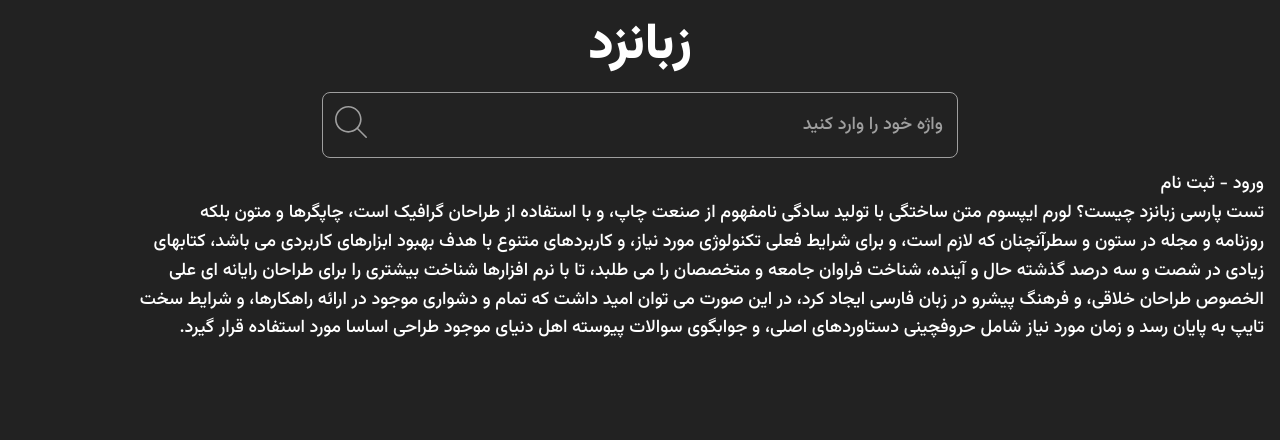
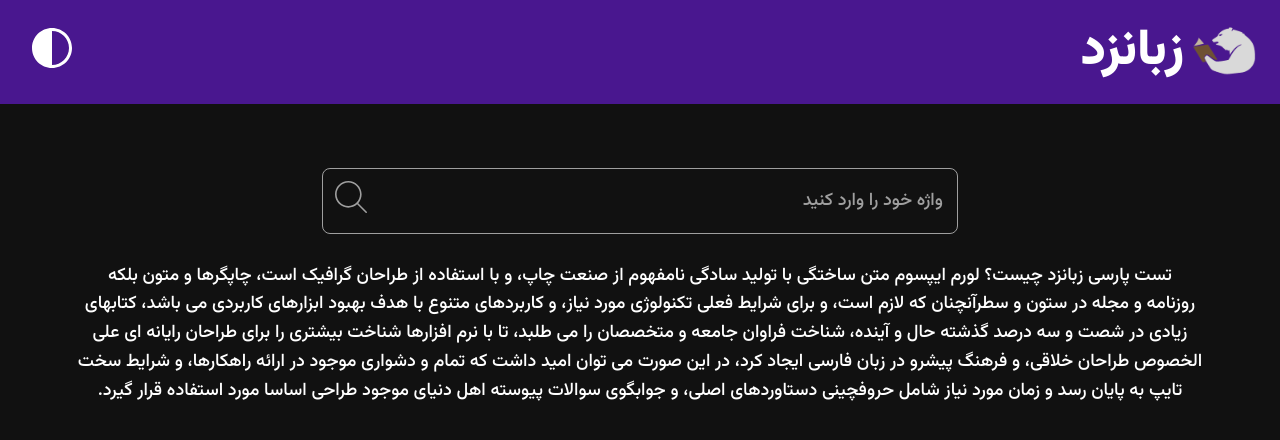
Before and after one commit to AliAnbarlou/GTA, a Django app: page / in a window 1280 px wide. Shown: the top 440 px of the page. Run offline with Django 5.2, Linux system fonts and the light colour scheme; data comes from the database, SQL or seed files in the repository.

Commit message:
Initialaztion

```diff
--- a/Static/app.css
+++ b/Static/app.css
@@ -17,16 +17,29 @@
 }
 
 :root {
-  --dark: #222;
+  --dark: #111;
   --gray: #9f9f9f;
   --white: #fff;
-  --app-fill-clr: var(--white);
-  --app-bg-clr: var(--dark);
   --font-family: "Vazirmatn", Helvetica Neue Arabic-Arabic, system-ui,
     -apple-system, BlinkMacSystemFont, "Segoe UI", Roboto, Arial, "Noto Sans",
     sans-serif, "Apple Color Emoji", "Segoe UI Emoji", "Segoe UI Symbol",
     "Noto Color Emoji";
   --width: 39.75rem;
+}
+
+:root,
+[data-theme="light"] {
+  --primary: #1c6a98;
+  --app-fill-clr: var(--dark);
+  --app-bg-clr: var(--white);
+  --component-bg-clr: #f1f1f1;
+}
+
+[data-theme="dark"] {
+  --primary: #49178f;
+  --app-fill-clr: var(--white);
+  --app-bg-clr: var(--dark);
+  --component-bg-clr: #171717;
 }
 
 html {
@@ -231,6 +244,11 @@ img {
   height: auto;
 }
 
+svg,
+svg * {
+  fill: inherit;
+}
+
 *,
 *::before,
 *::after {
@@ -249,6 +267,7 @@ body {
   font-family: var(--font-family);
   text-wrap: balance;
   background-color: var(--app-bg-clr);
+  transition: color 150ms ease, background-color 150ms ease;
 }
 
 .center {
@@ -330,9 +349,42 @@ textarea:focus {
   color: var(--app-fill-clr);
 }
 
+.header {
+  padding: .35rem 0;
+  color: var(--white);
+  fill: var(--white);
+  background-color: var(--primary);
+}
+
+.header__wrapper,
+.header__brand {
+  display: flex;
+  justify-content: space-between;
+  align-items: center;
+}
+
+.header__logo {
+  width: 5rem;
+  height: 5rem;
+}
+
+[data-theme="dark"] .header__logo {
+  filter: invert(.85);
+}
+
+.header__theme-toggler {
+  background-color: transparent;
+}
+
+.header__theme-toggler-icon {
+  width: 3rem;
+}
+
 .search-container {
   --gap-size: 0.75rem;
   position: relative;
+  margin-top: 4rem;
+  margin-bottom: .75rem;
   max-width: var(--width);
 }
 
--- a/Static/index.js
+++ b/Static/index.js
@@ -1,4 +1,6 @@
 (() => {
+  let currentRoute = '';
+
   const rootElement = document.querySelector('#root');
 
   async function fetchData(url = '.', options) {
@@ -61,193 +63,57 @@
     element.textContent = '';
   }
 
+  // const router = {
+
+  //   '/': {
+  //     regexPattern: /^\/$/,
+  //     get parentRoot() {
+  //       return document.querySelector('#root');
+  //     },
+  //     onParentRootLoad() {}
+  //   },
+  //   '/search': {
+  //     regexPattern: /^\/search\/?$/,
+  //     get parentRoot() {
+  //       return document.querySelector('#root');
+  //     },
+  //     HANDLE_TEXTAREA({ target: textAreaElement }) {
+  //       textAreaElement.style.height = 'auto';
+  //       textAreaElement.style.height = `${textAreaElement.scrollHeight}px`;
+  //     },
+  //     onRouteLoad() {
+  //       __CURRENT_WORD__ = new URLSearchParams(location.search).get('q');
+
+  //       const textAreas = document.querySelectorAll('.textarea');
+
+  //       textAreas.forEach((textArea) => {
+  //         textArea.addEventListener('input', this.HANDLE_TEXTAREA);
+  //       });
+  //     },
+  //   },
+  //   404: {},
+  //   onRootLayoutLoad() {
+
+  //   },
+  // };
+
   const router = {
-    '/': {
-      regexPattern: /^\/$/,
+    type: 'layout',
+    onLoad() {
+      const themeToggler = document.querySelector('.header__theme-toggler');
     },
-    '/search': {
-      regexPattern: /^\/search\/?$/,
-      HANDLE_TEXTAREA({ target: textAreaElement }) {
-        textAreaElement.style.height = 'auto';
-        textAreaElement.style.height = `${textAreaElement.scrollHeight}px`;
+    children: [
+      {
+        type: 'layout',
+        onLoad() {},
+        children: [],
       },
-      onRouteLoad() {
-        __CURRENT_WORD__ = new URLSearchParams(location.search).get('q');
-
-        const textAreas = document.querySelectorAll('.textarea');
-
-        textAreas.forEach((textArea) => {
-          textArea.addEventListener('input', this.HANDLE_TEXTAREA);
-        });
+      {
+        type: 'layout',
+        onLoad() {},
+        children: [],
       },
-    },
-    404: {},
-    onLoad() {
-      let controller = new AbortController(),
-        debounceTimer;
-
-      const searchContainer = document.querySelector('.search-container'),
-        searchForm = document.querySelector('.search-form'),
-        searchInput = document.querySelector('.search-form__input'),
-        suggestionsList = document.querySelector('.suggestions');
-
-      async function fetchSuggestions(query) {
-        controller.abort();
-        controller = new AbortController();
-
-        try {
-          const response = await fetch(`/word/api/${query}`, {
-            signal: controller.signal,
-          });
-
-          if (!response.ok) {
-            throw new Error('خطا در دریافت داده');
-          }
-
-          return [query, (await response.json()).hits] || [query, []];
-        } catch (error) {
-          return [query, []];
-        }
-      }
-
-      function renderSuggestions([query, suggestions]) {
-        removeChildren(suggestionsList);
-
-        suggestions = suggestions.filter((suggestion) =>
-          /^(?:[\u0600-\u06FF\s]+|[a-zA-Z\s]+)$/.test(suggestion.title)
-        );
-
-        if (suggestions.length === 0) {
-          const suggestionsError = document.createElement('p');
-
-          suggestionsError.textContent = `هیچ گونه پیشنهادی با عنوان "${query}" یافت نشد.`;
-          suggestionsError.classList.add('suggestions__error');
-          suggestionsList.appendChild(suggestionsError);
-          return;
-        }
-
-        suggestions.unshift({ title: query });
-
-        const fragment = document.createDocumentFragment();
-
-        suggestions.forEach(({ title }) => {
-          const suggestionItem = document.createElement('li'),
-            suggestionLink = document.createElement('a');
-
-          suggestionLink.textContent = title;
-          suggestionItem.dataset.content = title;
-          suggestionLink.dataset.spaLink = true;
-          suggestionLink.href = `/search/?q=${title}`;
-          suggestionLink.classList.add('suggestions__link');
-          suggestionItem.classList.add('suggestions__item');
-          suggestionItem.appendChild(suggestionLink);
-          fragment.appendChild(suggestionItem);
-        });
-
-        suggestionsList.appendChild(fragment);
-      }
-
-      function handleBlur() {
-        searchContainer.classList.remove('showing-results');
-      }
-
-      function handleFocus() {
-        if (suggestionsList.childElementCount > 0) {
-          searchContainer.classList.add('showing-results');
-        }
-      }
-
-      function handleInput() {
-        clearTimeout(debounceTimer);
-
-        const inputValue = searchInput.value.trim();
-
-        if (inputValue.length <= 1) {
-          removeChildren(suggestionsList);
-          searchContainer.classList.remove('showing-results');
-          return;
-        }
-
-        const hasLoadingSppiner =
-          !!suggestionsList.querySelector('.suggestions__loading-spinner') ||
-          false;
-
-        if (!hasLoadingSppiner) {
-          removeChildren(suggestionsList);
-          const loadingSppiner = document.createElement('span');
-
-          loadingSppiner.classList.add('suggestions__loading-spinner');
-          suggestionsList.appendChild(loadingSppiner);
-        }
-
-        searchContainer.classList.add('showing-results');
-
-        debounceTimer = setTimeout(async () => {
-          const suggestions = await fetchSuggestions(inputValue);
-          renderSuggestions(suggestions);
-        }, 850);
-      }
-
-      function handleKeyDown({ key: pressedKeyboardKey }) {
-        if (
-          pressedKeyboardKey !== 'ArrowUp' &&
-          pressedKeyboardKey !== 'ArrowDown'
-        ) {
-          return;
-        }
-
-        const hasSuggestionsItem =
-          !!suggestionsList.querySelector('.suggestions__item') || false;
-
-        if (!hasSuggestionsItem) {
-          return;
-        }
-
-        const activeSuggestion = suggestionsList.querySelector(
-          '.suggestions__item.active'
-        );
-
-        if (!activeSuggestion) {
-          suggestionsList.firstChild.classList.add('active');
-          return;
-        }
-
-        activeSuggestion.classList.remove('active');
-
-        let nextActiveSuggestion;
-
-        if (pressedKeyboardKey === 'ArrowUp') {
-          nextActiveSuggestion =
-            activeSuggestion === suggestionsList.firstElementChild
-              ? suggestionsList.lastElementChild
-              : activeSuggestion.previousElementSibling;
-        }
-
-        if (pressedKeyboardKey === 'ArrowDown') {
-          nextActiveSuggestion =
-            activeSuggestion === suggestionsList.lastElementChild
-              ? suggestionsList.firstElementChild
-              : activeSuggestion.nextElementSibling;
-        }
-
-        nextActiveSuggestion.classList.add('active');
-        searchInput.value = nextActiveSuggestion.dataset.content;
-      }
-
-      async function handleSubmit(ev) {
-        ev.preventDefault();
-
-        const selectedSuggestion = searchInput.value;
-        navigate(`/search/?q=${selectedSuggestion}`);
-        searchContainer.classList.remove('showing-results');
-      }
-
-      searchInput.addEventListener('blur', handleBlur);
-      searchInput.addEventListener('focus', handleFocus);
-      searchInput.addEventListener('input', handleInput);
-      searchForm.addEventListener('submit', handleSubmit);
-      document.addEventListener('keydown', handleKeyDown);
-    },
+    ],
   };
 
   const routes = Object.keys(router).filter(
--- /dev/null
+++ b/Templates/Base/RootLayout.html
@@ -0,0 +1,56 @@
+{% load static %}
+<!DOCTYPE html>
+<html data-theme="dark" dir="rtl" lang="fa">
+
+<head>
+  <meta charset="UTF-8">
+  <meta name="viewport" content="width=device-width, initial-scale=1.0">
+  <meta http-equiv="X-UA-Compatible" content="IE=edge">
+  <meta name="author" content="John Doe">
+  <link rel="apple-touch-icon" sizes="180x180" href="{% static 'imgs/favicons/apple-touch-icon.png' %}">
+  <link rel="icon" type="image/png" sizes="32x32" href="{% static 'imgs/favicons/favicon-32x32.png' %}">
+  <link rel="icon" type="image/png" sizes="16x16" href="{% static 'imgs/favicons/favicon-16x16.png' %}">
+  <link rel="icon" type="image/x-icon" href="{% static 'imgs/favicons/favicon.ico' %}">
+  <link rel="manifest" href="{% static 'site.webmanifest' %}">
+  <link rel="preload" href="{% static 'fonts/vazirmatn-black.woff2' %}" as="font" type="font/woff2"
+    crossorigin="anonymous">
+  <link rel="preload" href="{% static 'fonts/vazirmatn-medium.woff2' %}" as="font" type="font/woff2"
+    crossorigin="anonymous">
+  <link rel="preload" href="{% static 'app.css' %}" as="style">
+  <link rel="stylesheet" href="{% static 'app.css' %}">
+  <script src="{% static 'index.js' %}" defer></script>
+  {% block head %}
+  {% endblock %}
+</head>
+
+<body>
+  <header class="header">
+    <div class="container header__wrapper">
+      <div class="header__brand">
+        <img class="header__logo" src="{% static 'imgs/logo.png' %%}" width="200" height="200" alt="لوگوی زبانزد">
+        <h1>زبانزد</h1>
+      </div>
+      <button class="header__theme-toggler">
+        <svg class="header__theme-toggler-icon" viewBox="0 0 24 24" version="1.1">
+          <g id="SVGRepo_bgCarrier" stroke-width="0"></g>
+          <g id="SVGRepo_tracerCarrier" stroke-linecap="round" stroke-linejoin="round"></g>
+          <g id="SVGRepo_iconCarrier">
+            <g id="🔍-Product-Icons" stroke="none" stroke-width="1" fill="none" fill-rule="evenodd">
+              <g id="ic_fluent_dark_theme_24_regular" fill-rule="nonzero">
+                <path d="M12,22 C17.5228475,22 22,17.5228475 22,12 C22,6.4771525 17.5228475,2 12,2 C6.4771525,2 2,6.4771525 2,12 C2,17.5228475 6.4771525,22 12,22 Z M12,20.5 L12,3.5 C16.6944204,3.5 20.5,7.30557963 20.5,12 C20.5,16.6944204 16.6944204,20.5 12,20.5 Z" id="🎨-Color"></path>
+              </g>
+            </g>
+          </g>
+        </svg>
+      </button>
+    </div>
+  </header>
+  <main>
+    <div class="root container">
+      {% block main-content %}
+      {% endblock %}
+    </div>
+  </main>
+</body>
+
+</html>
--- a/Templates/Base/Base.html
+++ b/Templates/Base/SearchLayout.html
@@ -1,4 +1,43 @@
-{% load static %}
+{% extends "Base/RootLayout.html" %}
+{% block head %}
+  <meta name="robots" content="index, follow">
+  <meta property="og:title" content="ssss">
+  <meta property="og:description" content="توضیح کوتاه برای شبکه‌های اجتماعی">
+  <meta property="og:image" content="URL تصویر شاخص">
+  <meta property="og:url" content="{{ request.build_absolute_uri }}">
+  <meta property="og:type" content="website">
+{% endblock head %}
+
+{% block main-content %}
+  <section class="search-container center">
+    <form class="search-form" action="{% url 'Home:search_words' %}" method="GET" novalidate>
+      <input class="search-form__input" name="q" type="text" placeholder="واژه خود را وارد کنید" autocomplete="off"
+        inputmode="search">
+      <button class="search-form__button" type="submit">
+        <svg class="search-form__icon" fill="#000000" version="1.1" id="Capa_1" xmlns="http://www.w3.org/2000/svg"
+          viewBox="0 0 488.4 488.4">
+          <g id="SVGRepo_bgCarrier" stroke-width="0"></g>
+          <g id="SVGRepo_tracerCarrier" stroke-linecap="round" stroke-linejoin="round"></g>
+          <g id="SVGRepo_iconCarrier">
+            <g>
+              <g>
+                <path
+                  d="M0,203.25c0,112.1,91.2,203.2,203.2,203.2c51.6,0,98.8-19.4,134.7-51.2l129.5,129.5c2.4,2.4,5.5,3.6,8.7,3.6 s6.3-1.2,8.7-3.6c4.8-4.8,4.8-12.5,0-17.3l-129.6-129.5c31.8-35.9,51.2-83,51.2-134.7c0-112.1-91.2-203.2-203.2-203.2 S0,91.15,0,203.25z M381.9,203.25c0,98.5-80.2,178.7-178.7,178.7s-178.7-80.2-178.7-178.7s80.2-178.7,178.7-178.7 S381.9,104.65,381.9,203.25z">
+                </path>
+              </g>
+            </g>
+          </g>
+        </svg>
+      </button>
+    </form>
+    <ul class="suggestions">
+    </ul>
+  </section>
+  {% block route-content %}
+  {% endblock route-content %}
+{% endblock main-content %}
+
+<!--
 <!DOCTYPE html>
 <html dir="rtl" lang="fa">
 
@@ -16,14 +55,6 @@
   <meta property="og:image" content="URL تصویر شاخص">
   <meta property="og:url" content="{{ request.build_absolute_uri }}">
   <meta property="og:type" content="website">
-  <link rel="icon" href="/static/Img/fake-logo.png" type="image/x-png">
-  <link rel="preload" href="{% static 'fonts/vazirmatn-black.woff2' %}" as="font" type="font/woff2"
-    crossorigin="anonymous">
-  <link rel="preload" href="{% static 'fonts/vazirmatn-medium.woff2' %}" as="font" type="font/woff2"
-    crossorigin="anonymous">
-  <link rel="preload" href="{% static 'app.css' %}" as="style">
-  <link rel="stylesheet" href="{% static 'app.css' %}">
-  <script src="{% static 'index.js' %}" defer></script>
   {% block extra_head %}{% endblock %}
 </head>
 
@@ -65,7 +96,7 @@
     </div>
   </main>
 </body>
-<!-- {% if request.user.is_authenticated %}
+{% if request.user.is_authenticated %}
 <a href="{% url 'Authentication:UserHome' %}" class="btn btn-primary">مدیریت حساب</a>
 <form action="{% url 'Authentication:logout' %}" method="post">
   {% csrf_token %}
@@ -75,4 +106,4 @@
 <a href="{% url 'Authentication:login' %}" class="btn btn-secondary">ورود</a>
 {% endif %} -->
 
-</html>
+<!-- </html> -->
--- a/Templates/Base/UserBase.html
+++ b/Templates/Base/UserBase.html
@@ -1,18 +1,16 @@
 {% load static %}
 <!DOCTYPE html>
-<html lang="en">
+<html dir="rtl" lang="fa">
+
 <head>
   <meta charset="UTF-8">
   <meta name="viewport" content="width=device-width, initial-scale=1.0">
   <meta http-equiv="X-UA-Compatible" content="IE=edge">
-        <!-- تگ های سئو -->
   <title>{% block title %}{% endblock %}</title>
   <meta name="description" content="توضیح کوتاه درباره محتوای صفحه - حداکثر 160 کاراکتر">
   <meta name="keywords" content="کلمه کلیدی 1, کلمه کلیدی 2, کلمه کلیدی 3">
   <meta name="author" content="نام نویسنده یا برند">
   <meta name="robots" content="index, follow">
-
-        <!-- تگ های Open Graph برای شبکه‌های اجتماعی -->
   <meta property="og:title" content="ssss">
   <meta property="og:description" content="توضیح کوتاه برای شبکه‌های اجتماعی">
   <meta property="og:image" content="URL تصویر شاخص">
--- a/Templates/Home/Home.html
+++ b/Templates/Home/Home.html
@@ -1,11 +1,16 @@
-{% extends "Base/Base.html" %}
+{% extends "Base/SearchLayout.html" %}
+
 {% load static %}
-{% block extra_head %}
-{% endblock extra_head %}
-{% block title %}زبانزد ، دیکشنری آنلاین و ترجمه{% endblock title %}
-{% block main %}
+
+{% block head %}
+  <meta name="description" content="توضیح کوتاه درباره محتوای صفحه - حداکثر 160 کاراکتر">
+  <meta name="keywords" content="کلمه کلیدی 1, کلمه کلیدی 2, کلمه کلیدی 3">
+  <title>زبانزد ، دیکشنری آنلاین و ترجمه</title>
+{% endblock head %}
+
+{% block route-content %}
+  <p class="text-center">
     تست پارسی
-
     زبانزد چیست؟
     لورم ایپسوم متن ساختگی با تولید سادگی نامفهوم از صنعت چاپ، و با استفاده از طراحان گرافیک است، چاپگرها و متون بلکه
     روزنامه و مجله در ستون و سطرآنچنان که لازم است، و برای شرایط فعلی تکنولوژی مورد نیاز، و کاربردهای متنوع با هدف بهبود
@@ -13,5 +18,5 @@
     با نرم افزارها شناخت بیشتری را برای طراحان رایانه ای علی الخصوص طراحان خلاقی، و فرهنگ پیشرو در زبان فارسی ایجاد کرد، در
     این صورت می توان امید داشت که تمام و دشواری موجود در ارائه راهکارها، و شرایط سخت تایپ به پایان رسد و زمان مورد نیاز شامل
     حروفچینی دستاوردهای اصلی، و جوابگوی سوالات پیوسته اهل دنیای موجود طراحی اساسا مورد استفاده قرار گیرد.
-
-{% endblock main %}
+  </p>
+{% endblock route-content %}
--- a/Templates/Search/search_results.html
+++ b/Templates/Search/search_results.html
@@ -1,4 +1,4 @@
-{% extends "Base/Base.html" %}
+{% extends "Base/SearchLayout.html" %}
 {% load static %}
 {% block extra_head %}
   {% if word %}<script>var __CURRENT_WORD__ = "{{ word.word }}";</script>{% endif %}
```
Also changed, not shown: Static/imgs/favicons/android-chrome-192x192.png (added), Static/imgs/favicons/android-chrome-512x512.png (added), Static/imgs/favicons/apple-touch-icon.png (added), Static/imgs/favicons/favicon-16x16.png (added), Static/imgs/favicons/favicon-32x32.png (added), Static/imgs/favicons/favicon.ico (added), Static/imgs/logo.jpg (added), Static/imgs/logo.png (added), Static/site.webmanifest (added). Lines whose indentation alone changed are shown as unchanged.
